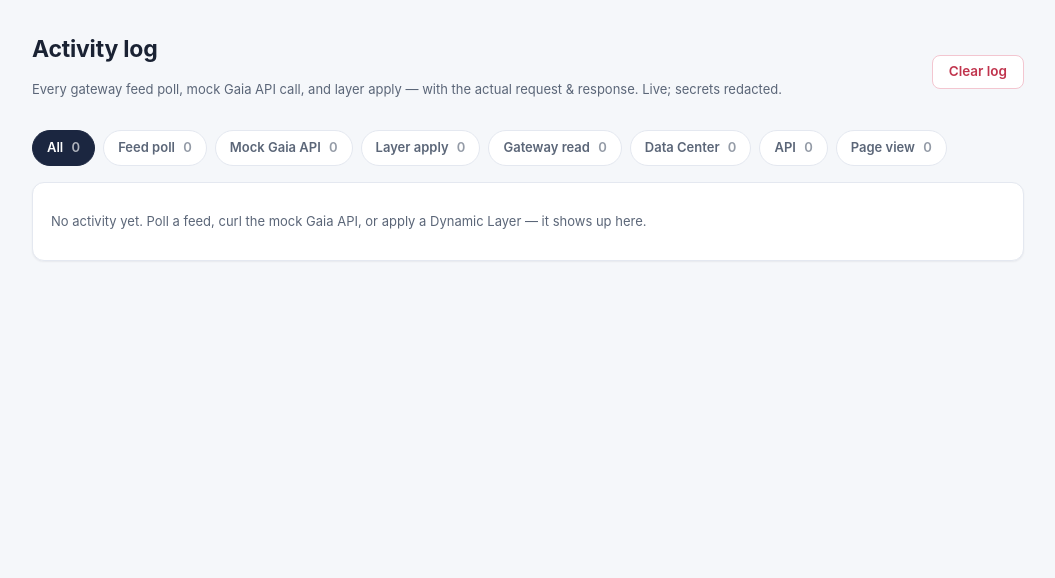
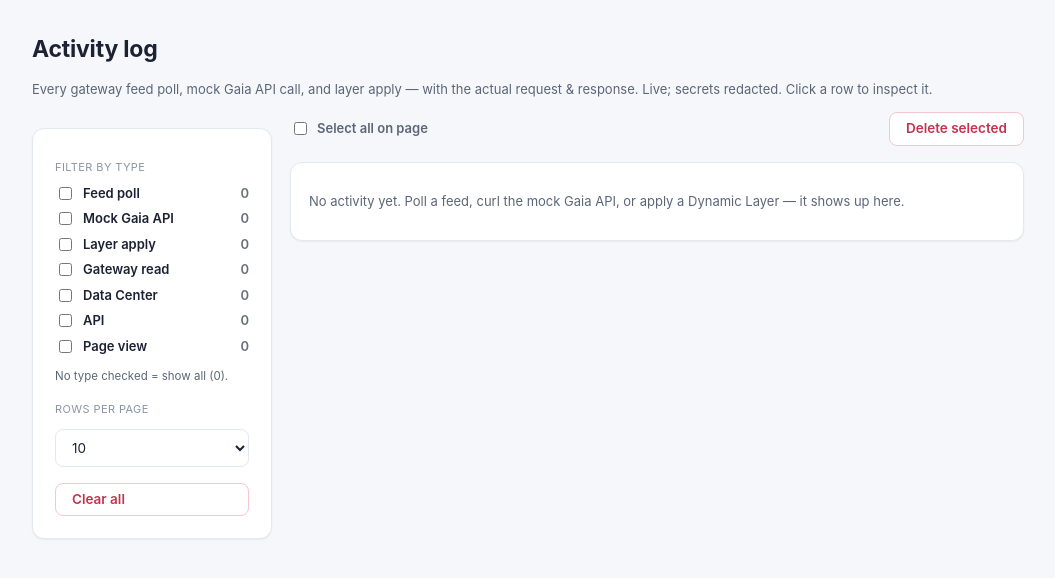
Before and after one commit to alshawwaf/Drawbridge, a FastAPI app: page /activity in a window 1280 px wide. Shown: the part 58-636 px from the top of the page, without its empty margins (112-1167 px from the left). Run offline with FastAPI, Linux system fonts and the light colour scheme; the visitor is signed in with stand-in values (Sample User, id 1); data comes from the database, SQL or seed files in the repository; data that the repository does not hold is empty.

Commit message:
Activity log: left checkbox filters, rows-per-page, multi-delete, click-to-modal
- Filters move to a left sidebar and become checkboxes (multi-select union; none = all),
  each showing its count.
- Rows-per-page selector (10 / 25 / 50 / 100), default 10.
- Delete one or many: a checkbox per row + "Select all on page" + "Delete selected"
  (POST /activity/delete by id). "Clear" still bulk-clears — everything, or just the checked
  categories.
- Rows are now compact and clickable: a click opens that record's full request/response in a
  modal (GET /activity/{id} -> _activity_detail.html) instead of inline expansion.
- Filtering / page-size / paging stay AJAX (live tail preserved); delete & clear redirect to
  /activity?kinds=...&page_size=... so the view and fresh counts are preserved. Fragments are
  injected via createContextualFragment (no innerHTML); Jinja autoescaping keeps log data inert.

Tests: shell renders checkbox filters + page-size + modal; rows are selectable and clickable
with data-id; delete-by-ids removes only the selected rows; clear-by-kinds removes only those.

```diff
--- a/app/templates/_activity_rows.html
+++ b/app/templates/_activity_rows.html
@@ -18,29 +18,15 @@
 </div>
 {% endif %}
 {% for r in rows %}
-<details class="itemrow" style="display:block;">
-  <summary style="color:var(--text);">
+<div class="act-row itemrow" data-id="{{ r.id }}" style="display:flex; align-items:center; gap:10px; cursor:pointer;">
+  <input type="checkbox" name="ids" value="{{ r.id }}" class="row-cb" title="Select this record">
   <span class="muted" style="font-family:ui-monospace,monospace; font-size:12px;">{{ r.at.strftime('%Y-%m-%d %H:%M:%S') }}</span>
   <span class="pill">{{ kind_labels.get(r.kind, r.kind) }}</span>
   <code style="font-size:12px;">{{ r.method }} {{ r.path }}</code>
   {% if r.source_ip %}<span class="muted" style="font-size:11px;">from {{ r.source_ip }}</span>{% endif %}
+  <span class="grow"></span>
   {% if r.status %}<span class="pill {{ 'ok' if r.status == 200 else ('bad' if r.status >= 400 else '') }}">{{ r.status }}</span>{% endif %}
   <span class="muted" style="font-size:11px;">{{ r.duration_ms }} ms</span>
-  </summary>
-  {% set d = r.detail or {} %}
-  {% if r.kind in ['layer_apply', 'gateway_read'] %}
-    {% for s in d.get('trace', []) %}
-      <div class="trace-step">
-        <div class="trace-head"><span class="pill">{{ s.step }}</span> <code>{{ s.method }} {{ s.url }}</code>
-          {% if s.status %}<span class="pill {{ 'ok' if s.status == 200 else 'bad' }}">{{ s.status }}</span>{% endif %}</div>
-        <div class="trace-lbl">Request</div><pre>{{ s.request | tojson(indent=2) }}</pre>
-        <div class="trace-lbl">Response</div><pre>{{ s.response | tojson(indent=2) }}</pre>
 </div>
 {% endfor %}
-  {% else %}
-    <div class="trace-lbl">Request</div><pre>{{ d.get('request') | tojson(indent=2) }}</pre>
-    <div class="trace-lbl">Response</div><pre>{{ d.get('response') | tojson(indent=2) }}</pre>
 {% endif %}
-</details>
-{% endfor %}
-{% endif %}
--- a/app/templates/activity.html
+++ b/app/templates/activity.html
@@ -4,55 +4,123 @@
 <div class="row">
   <div class="grow">
     <h1>Activity log</h1>
-    <p class="muted">Every gateway feed poll, mock Gaia API call, and layer apply — with the actual request &amp; response. Live; secrets redacted.</p>
+    <p class="muted">Every gateway feed poll, mock Gaia API call, and layer apply — with the actual request &amp; response. Live; secrets redacted. Click a row to inspect it.</p>
   </div>
-  <form method="post" action="/activity/clear">
-    <input type="hidden" name="kind" value="{{ kind }}">
-    {% if kind == 'all' %}
-    <button class="danger" type="submit" data-confirm="Clear the entire activity log ({{ counts.get('all', 0) }} entries)?">Clear log</button>
-    {% else %}
-    <button class="danger" type="submit" data-confirm="Clear all {{ kind_labels.get(kind, kind) }} entries ({{ counts.get(kind, 0) }})? Other categories are kept.">Clear {{ kind_labels.get(kind, kind) }} ({{ counts.get(kind, 0) }})</button>
-    {% endif %}
-  </form>
 </div>
 
-<div class="filterbar">
-  <a class="chip {{ 'active' if kind == 'all' else '' }}" href="/activity?kind=all">All <span class="chipcount">{{ counts.get('all', 0) }}</span></a>
-  {% for k, label in kind_labels.items() %}
-    <a class="chip {{ 'active' if kind == k else '' }}" href="/activity?kind={{ k }}">{{ label }} <span class="chipcount">{{ counts.get(k, 0) }}</span></a>
-  {% endfor %}
-</div>
+<form method="post" action="/activity/delete" id="act-form">
+  <input type="hidden" name="page_size" id="ps-hidden" value="{{ page_size }}">
+  <div style="display:flex; gap:18px; align-items:flex-start; flex-wrap:wrap;">
+    <aside class="card" style="width:240px; flex:0 0 240px;">
+      <div class="trace-lbl">Filter by type</div>
+      <div style="margin:8px 0 12px;">
+        {% for k, label in kind_labels.items() %}
+        <label class="check" style="display:flex; align-items:center; gap:8px; margin:6px 0;">
+          <input type="checkbox" name="kinds" value="{{ k }}" class="kind-cb" {{ 'checked' if k in selected else '' }}>
+          <span class="grow">{{ label }}</span><span class="chipcount">{{ counts.get(k, 0) }}</span>
+        </label>
+        {% endfor %}
+      </div>
+      <p class="muted" style="font-size:11.5px; margin:0 0 16px;">No type checked = show all ({{ counts.get('all', 0) }}).</p>
 
-<div class="card" style="padding:4px 18px;">
-  <div id="rows"><p class="muted">Loading…</p></div>
+      <div class="trace-lbl">Rows per page</div>
+      <select id="page-size" style="margin:8px 0 16px; width:100%;">
+        {% for n in page_sizes %}<option value="{{ n }}" {{ 'selected' if n == page_size else '' }}>{{ n }}</option>{% endfor %}
+      </select>
+
+      <button class="danger" type="submit" formaction="/activity/clear" id="clear-btn" style="width:100%;"
+              data-confirm="Clear all log entries matching the current filter? This cannot be undone.">Clear all</button>
+    </aside>
+
+    <div style="flex:1; min-width:0;">
+      <div class="row" style="align-items:center; margin-bottom:10px;">
+        <label class="check" style="margin:0;"><input type="checkbox" id="sel-all"> <span class="muted">Select all on page</span></label>
+        <div class="grow"></div>
+        <button class="danger" type="submit" id="del-btn" disabled
+                data-confirm="Delete the selected log record(s)? This cannot be undone.">Delete selected</button>
+      </div>
+      <div class="card" style="padding:4px 18px;"><div id="rows"><p class="muted">Loading…</p></div></div>
+    </div>
+  </div>
+</form>
+
+<div class="modal-overlay" id="rec-modal" hidden>
+  <div class="modal xwide">
+    <div class="row" style="align-items:center;"><h3 class="grow" style="margin:0;">Log record</h3>
+      <button type="button" class="copybtn" id="rec-close">Close</button></div>
+    <div id="rec-body" style="margin-top:14px;">Loading…</div>
+  </div>
 </div>
 
 <script>
   (function () {
-    var kind = {{ kind | tojson }};
-    var rowsEl = document.getElementById('rows');
+    var $ = function (id) { return document.getElementById(id); };
+    var form = $('act-form'), rowsEl = $('rows'), psSel = $('page-size'), psHidden = $('ps-hidden');
+    var selAll = $('sel-all'), delBtn = $('del-btn'), clearBtn = $('clear-btn');
+    var modal = $('rec-modal'), recBody = $('rec-body');
     var page = 1;
-    function load(force) {
-      // Don't clobber a row the user has expanded to read (unless they clicked a pager).
-      if (!force && rowsEl.querySelector('details[open]')) return;
-      fetch('/activity/rows?kind=' + encodeURIComponent(kind) + '&page=' + page)
+
+    // Inject server-rendered (Jinja-escaped) fragments without using innerHTML.
+    function setHTML(el, html) {
+      el.replaceChildren(document.createRange().createContextualFragment(html));
+    }
+    function selectedKinds() {
+      return Array.prototype.slice.call(form.querySelectorAll('.kind-cb'))
+        .filter(function (c) { return c.checked; }).map(function (c) { return c.value; });
+    }
+    function rowCbs() { return Array.prototype.slice.call(rowsEl.querySelectorAll('.row-cb')); }
+    function syncDel() { delBtn.disabled = !rowCbs().some(function (c) { return c.checked; }); }
+    function query(extra) {
+      var p = new URLSearchParams();
+      selectedKinds().forEach(function (k) { p.append('kinds', k); });
+      p.set('page_size', psSel.value);
+      if (extra) Object.keys(extra).forEach(function (k) { p.set(k, extra[k]); });
+      return p;
+    }
+    function syncState() {
+      var p = query();
+      history.replaceState(null, '', '/activity' + (p.toString() ? '?' + p.toString() : ''));
+      psHidden.value = psSel.value;  // keep the delete/clear form in sync with the picker
+      clearBtn.textContent = selectedKinds().length ? 'Clear filtered' : 'Clear all';
+    }
+    function load() {
+      fetch('/activity/rows?' + query({ page: page }).toString())
         .then(function (r) { return r.text(); })
-        .then(function (html) { rowsEl.innerHTML = html; })
+        .then(function (html) { setHTML(rowsEl, html); selAll.checked = false; syncDel(); })
         .catch(function () {});
     }
-    window.gotoPage = function (n) {
-      page = Math.max(1, n);
-      load(true);
-      window.scrollTo({ top: 0, behavior: 'smooth' });
-    };
-    // Pager buttons are re-injected on each load, so delegate the click on the stable container.
+    window.gotoPage = function (n) { page = Math.max(1, n); load(); window.scrollTo({ top: 0, behavior: 'smooth' }); };
+
     rowsEl.addEventListener('click', function (e) {
-      var b = e.target.closest ? e.target.closest('[data-page]') : null;
-      if (b) { e.preventDefault(); window.gotoPage(parseInt(b.getAttribute('data-page'), 10) || 1); }
+      var pg = e.target.closest ? e.target.closest('[data-page]') : null;
+      if (pg) { e.preventDefault(); window.gotoPage(parseInt(pg.getAttribute('data-page'), 10) || 1); return; }
+      if (e.target.classList.contains('row-cb')) { syncDel(); return; }  // selecting, not opening
+      var row = e.target.closest('.act-row');
+      if (row) openRecord(row.getAttribute('data-id'));
     });
-    load(false);
-    // Live tail: only auto-refresh the newest page, so browsing older pages stays put.
-    setInterval(function () { if (page === 1) load(false); }, 4000);
+    rowsEl.addEventListener('change', function (e) { if (e.target.classList.contains('row-cb')) syncDel(); });
+    selAll.addEventListener('change', function () { rowCbs().forEach(function (c) { c.checked = selAll.checked; }); syncDel(); });
+
+    form.addEventListener('change', function (e) {
+      if (e.target.classList.contains('kind-cb')) { page = 1; syncState(); load(); }
+    });
+    psSel.addEventListener('change', function () { page = 1; syncState(); load(); });
+
+    function openRecord(id) {
+      setHTML(recBody, '<p class="muted">Loading…</p>');
+      modal.hidden = false;
+      fetch('/activity/' + id).then(function (r) { return r.text(); })
+        .then(function (html) { setHTML(recBody, html); })
+        .catch(function () { setHTML(recBody, '<p class="err">Failed to load this record.</p>'); });
+    }
+    $('rec-close').addEventListener('click', function () { modal.hidden = true; });
+    modal.addEventListener('click', function (e) { if (e.target === modal) modal.hidden = true; });
+    document.addEventListener('keydown', function (e) { if (e.key === 'Escape') modal.hidden = true; });
+
+    syncState();
+    load();
+    // Live tail: refresh the newest page only, and not while reading a record.
+    setInterval(function () { if (page === 1 && modal.hidden) load(); }, 4000);
   })();
 </script>
 {% endblock %}
```
Also changed, not shown: app/routers/activity.py (+74 -18 lines), app/templates/_activity_detail.html (added, +25 -0 lines), tests/test_activity.py (+40 -18 lines). Lines whose indentation alone changed are shown as unchanged.
